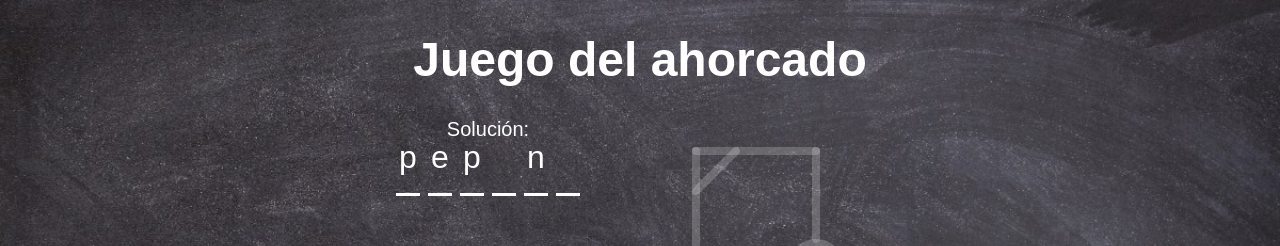
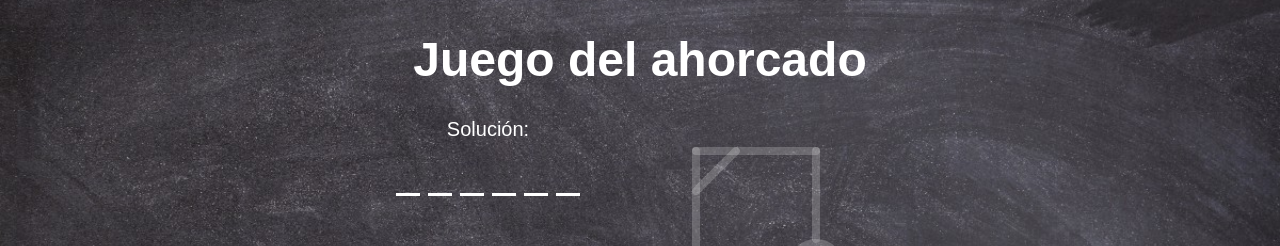
Before and after one commit to Adalab/promo-U-module-3-pair-5-sprint-1-hangman-game, a React (Vite) app: page / in a window 1280 px wide. Shown: the top 246 px of the page. Built offline with nearby package versions, Linux system fonts and the light colour scheme; a web font is replaced by a local one.

Commit message:
added exercice 3.4

```diff
--- a/src/components/App.jsx
+++ b/src/components/App.jsx
@@ -5,13 +5,16 @@ function App() {
 
   const [numberOfErrors, setNumberOfErrors] = useState(0);
   const [lastLetter, setLastLetter] = useState ('');
+  const [word, setWord] = useState ('pepina');
+  const [userLetters, setUserLetters] = useState ([]);
+
 
   const handleClick = () => {
     setNumberOfErrors(numberOfErrors + 1);
     return (numberOfErrors);
   };
 
-  const handleInput = (event) => {
+  const handleInputLastLetter = (event) => {
     let re = /^[A-Za-z]$/;
     if( !re.test(event.target.value) || event.target.value === ''){
       console.log('Tienes que escribir una letra');
@@ -19,9 +22,20 @@ function App() {
       setLastLetter(event.target.value);
     }
 
+  setUserLetters([...userLetters]);
 
   };
+const renderSolutionLetters =()=>{
+  const wordLetters = word.split('');
+  return wordLetters.map((letter, index) =>{
+    return (
+    <li key={index} className='letter'>
+    </li>
 
+    )
+
+  } )
+}
   return (
     <>
       <div className='page'>
@@ -32,13 +46,14 @@ function App() {
           <section>
             <div className='solution'>
               <h2 className='title'>Solución:</h2>
-              <ul className='letters'>
-                <li className='letter'>p</li>
+
+              <ul className='letters'> {renderSolutionLetters()}
+              {/*}  <li className='letter'>p</li>
                 <li className='letter'>e</li>
                 <li className='letter'>p</li>
                 <li className='letter'></li>
                 <li className='letter'>n</li>
-                <li className='letter'></li>
+                <li className='letter'></li>*/}
               </ul>
             </div>
             <div className='error'>
@@ -62,7 +77,7 @@ function App() {
                 type='text'
                 name='last-letter'
                 id='last-letter'
-                onChange={handleInput}
+                onChange={handleInputLastLetter}
                 pattern="[A-Za-z]"
               />
             </form>
```
